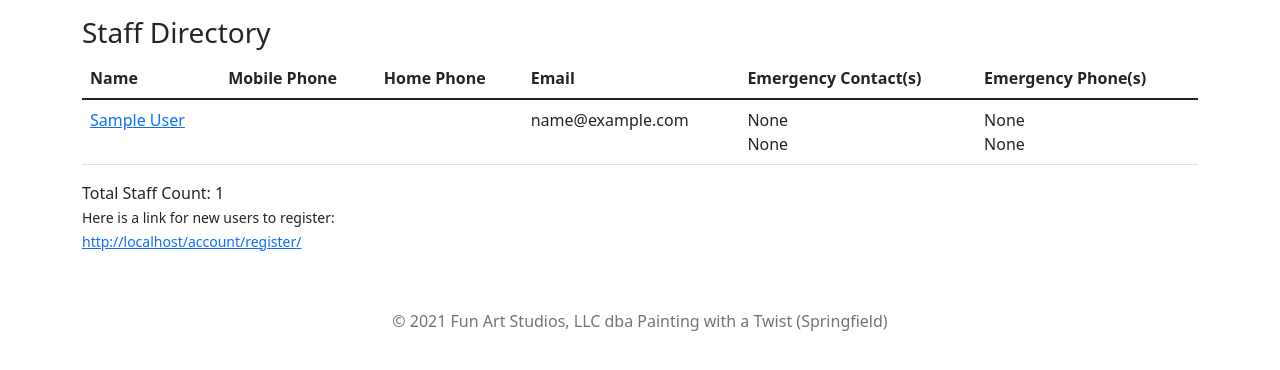
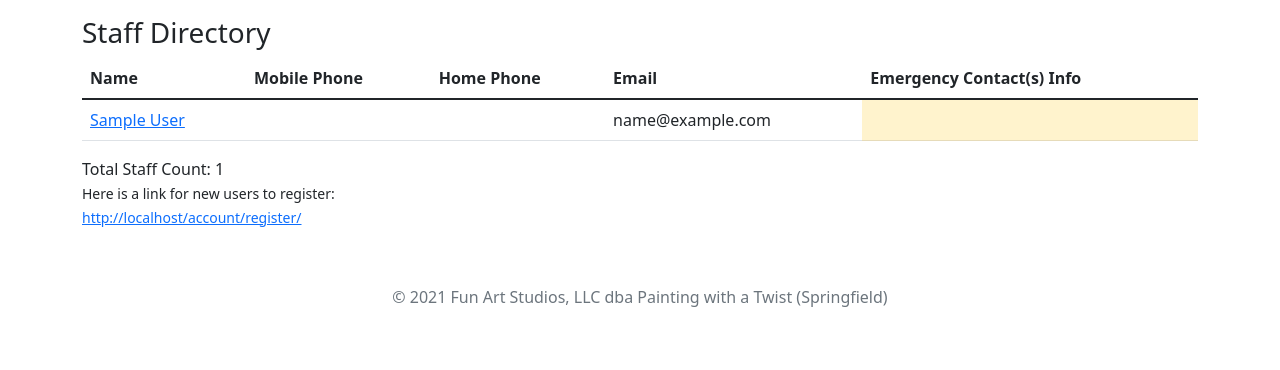
Before and after one commit to ddasal/funartstudios, a Django app: page /account/staff/ in a window 1280 px wide. Shown: the part 56-426 px from the top of the page. Run offline with Django 3.2, Linux system fonts and the light colour scheme; the visitor is signed in with stand-in values (Sample User, id 1); data comes from the database, SQL or seed files in the repository; some libraries are stand-ins or nearby versions.

Commit message:
Added emergency contacts to staff listing

```diff
--- a/templates/accounts/list.html
+++ b/templates/accounts/list.html
@@ -16,8 +16,7 @@
                     <th>Mobile Phone</th>
                     <th>Home Phone</th>
                     <th>Email</th>
-                    <th>Emergency Contact(s)</th>
-                    <th>Emergency Phone(s)</th>
+                    <th>Emergency Contact(s) Info</th>
                 </tr>
             </thead>
             <tbody>
@@ -33,13 +32,13 @@
                     <td>{{ x.phone_mobile }}</td>
                     <td>{{ x.phone_home }}</td>
                     <td>{{ x.user.email }}</td>
-                    <td>
-                        {{ x.emergency_contact_name_1 }}<br />
-                        {{ x.emergency_contact_name_2 }}
-                    </td>
-                    <td>
-                        {{ x.emergency_contact_number_1 }}<br />
-                        {{ x.emergency_contact_number_2 }}
+                    <td class="table-warning">
+                        {% if x.emergency_contact_name_1 %}
+                            {{ x.emergency_contact_name_1 }} at {{ x.emergency_contact_number_1 }} or  {{ x.emergency_contact_email_1 }}<br />
+                        {% endif %}
+                        {% if x.emergency_contact_name_2 %}
+                            {{ x.emergency_contact_name_2 }} at {{ x.emergency_contact_number_2 }} or  {{ x.emergency_contact_email_2 }}<br />
+                        {% endif %}
                     </td>
             </tr>
             {% endfor %}
```
